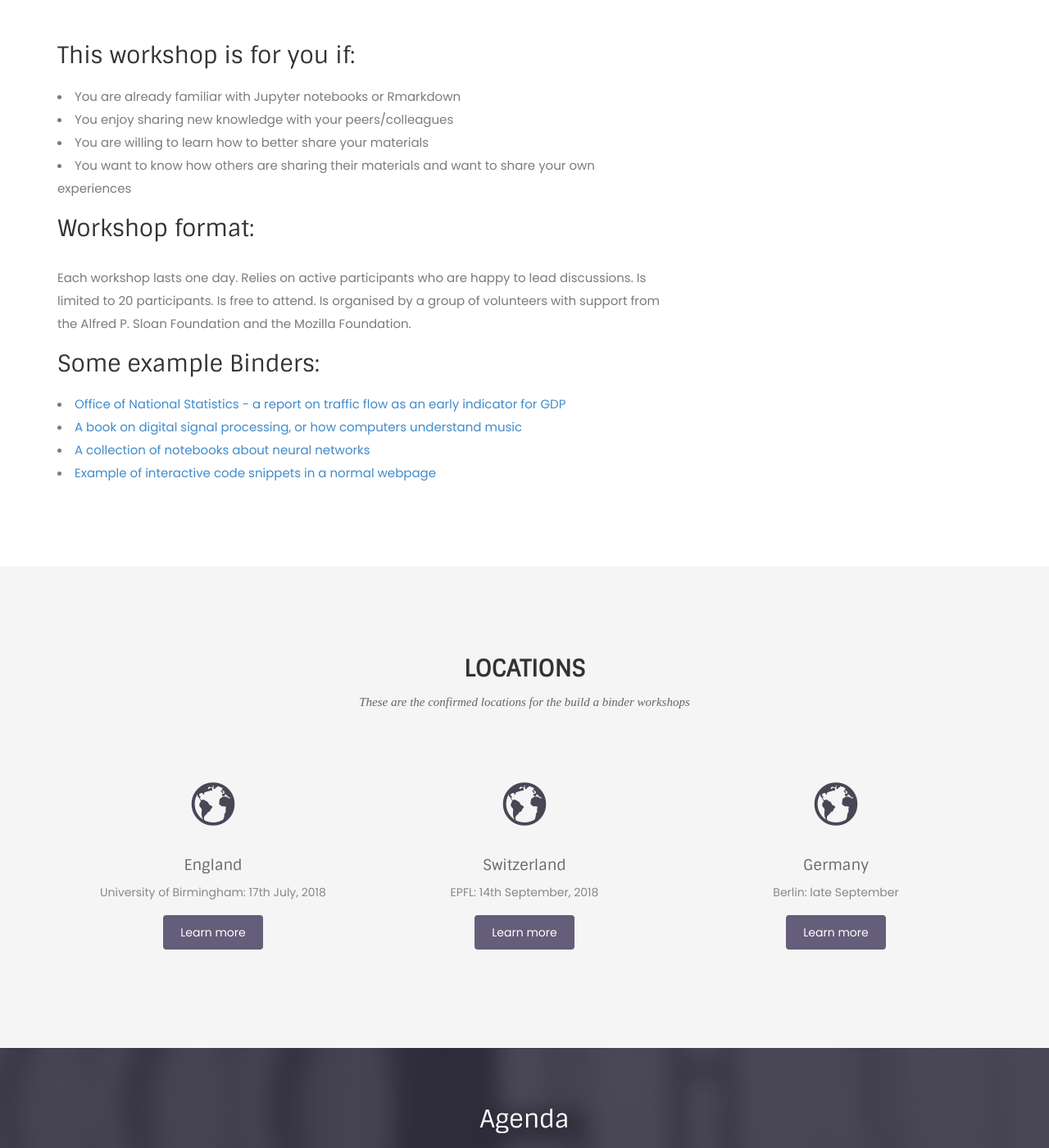
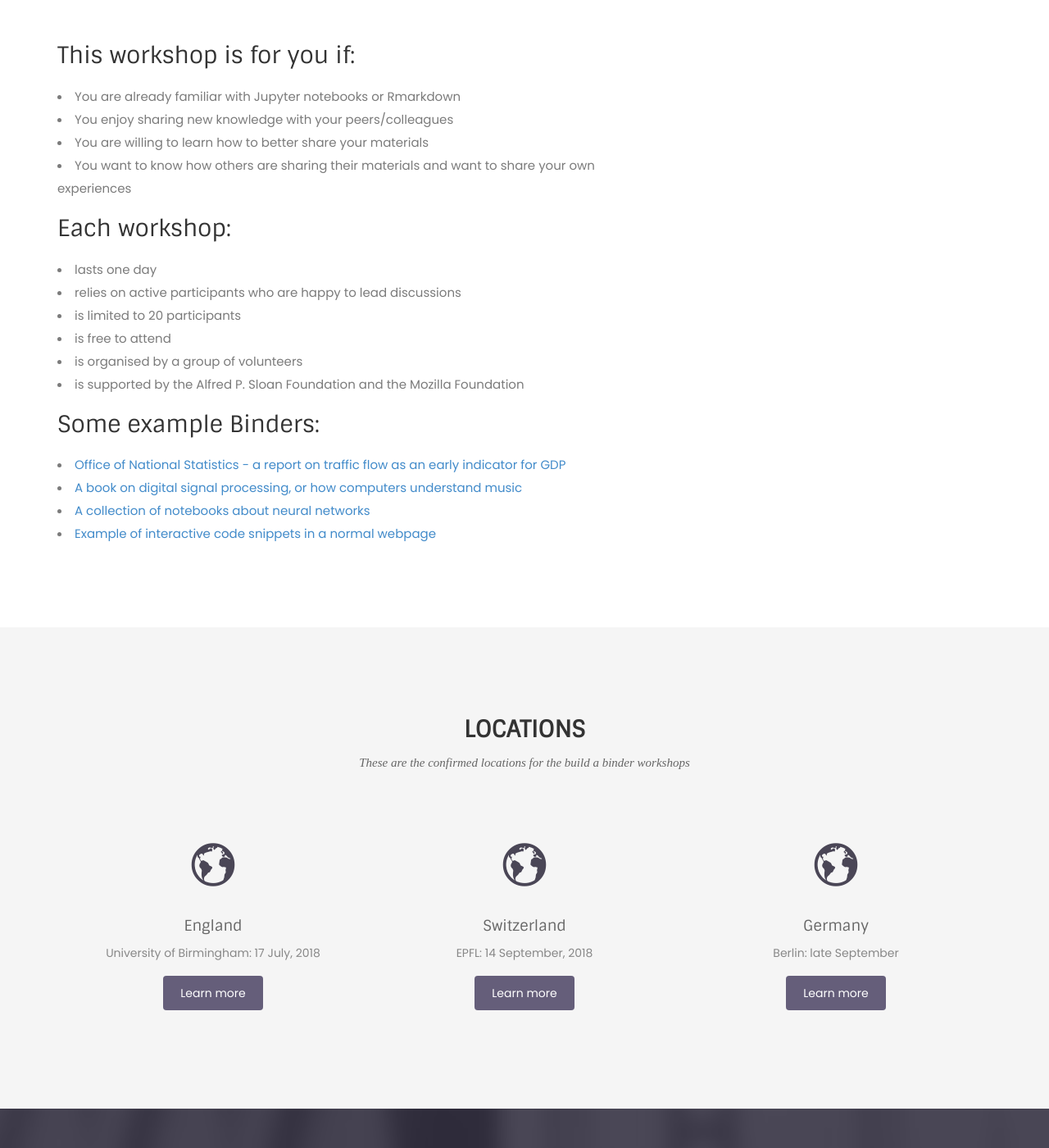
Before and after one commit to Build-a-binder/build-a-binder.github.io, a Jekyll site: the page built from index.html, in a window 1280 px wide and 1400 px high, scrolled down 1336 px. Shown: the whole window at 82% size. Built offline with Jekyll 4.4.1, drawn with Linux system fonts in a browser that asks for light colours; nearby versions of some CDN libraries; some web fonts are replaced; some of the changed lines change nothing that is shown; some of the changed text lies outside the part shown.

Commit message:
Update index.html
- Fix typo: Coffe –> Coffee
- Move times within <pre> tags for spacing of agenda
- Make small changes to content

Signed-off-by: Achintya Rao <achintya.rao@cern.ch>

```diff
--- a/index.html
+++ b/index.html
@@ -50,10 +50,16 @@
             <li>You want to know how others are sharing their materials and want to
             share your own experiences</li>
           </ul>
-          <h3>Workshop format:</h3>
-          <p>Each workshop lasts one day. Relies on active participants who are happy to lead discussions. Is limited to 20 participants. Is free to attend. Is organised by a group of volunteers with support from the Alfred P. Sloan Foundation and the Mozilla Foundation.
-          </p>
-          <H3>Some example Binders:</h3>
+          <h3>Each workshop:</h3>
+          <ul>
+            <li>lasts one day</li>
+            <li>relies on active participants who are happy to lead discussions</li>
+            <li>is limited to 20 participants</li>
+            <li>is free to attend</li>
+            <li>is organised by a group of volunteers</li>
+            <li>is supported by the Alfred P. Sloan Foundation and the Mozilla Foundation</li>
+          </ul>
+          <h3>Some example Binders:</h3>
             <ul>
               <li><a href="https://mybinder.org/v2/gh/ONSBigData/traffic_as_early_indicator/master?filepath=Report%20-%20Annual%20average%20daily%20traffic%20flow%20(AADF)%20as%20a%20correlate%20for%20GDP%20growth-Final.ipynb">Office of National Statistics - a report on traffic flow as an early indicator for GDP</a></li>
               <li><a href="https://mybinder.org/v2/gh/AllenDowney/ThinkDSP/master?filepath=code/cacophony.ipynb">A book on digital signal processing, or how computers understand music</a></li>
@@ -104,7 +110,7 @@
         <i class="ion-earth"></i>
         <h4>England</h4>
         <p>
-          University of Birmingham: 17th July, 2018
+          University of Birmingham: 17 July, 2018
         </p>
         <a href="{{ "/England/" | absolute_url }}" class="btn btn-service">Learn more</a>
       </div>
@@ -116,7 +122,7 @@
           <i class="ion-earth"></i>
           <h4>Switzerland</h4>
           <p>
-            EPFL: 14th September, 2018
+            EPFL: 14 September, 2018
           </p>
           <a href="{{ "/Switzerland/" | absolute_url }}" class="btn btn-service">Learn more</a>
         </div>
@@ -152,63 +158,63 @@
         <table>
         <tbody>
         <tr>
-          <td>9:00 - 9:15</td>
+          <td><pre>09:00 - 09:15</pre></td>
           <td>Doors open</td>
         </tr>
         <tr>
-          <td>9:15 - 9:30 </td>
+          <td><pre>09:15 - 09:30</pre></td>
           <td>Welcome, admin, safety, CoC, goal of the day</td>
         </tr>
         <tr>
-          <td>9:30 - 9:45</td>
+          <td><pre>09:30 - 09:45<pre></td>
           <td>Introduction round, who are you, what do you want to get out of this</td>
         </tr>
         <tr>
-          <td>9:45 - 10:30</td>
+          <td><pre>09:45 - 10:30<pre></td>
           <td>Introduction to binder, showcasing creative uses of binder</td>
         </tr>
         <tr>
-          <td>10:30 - 11:00 </td>
-          <td>Coffe break</td>
+          <td><pre>10:30 - 11:00<pre></td>
+          <td>Coffee break</td>
         </tr>
         <tr>
-          <td>11:00 - 12:30</td>
+          <td><pre>11:00 - 12:30<pre></td>
           <td>Zero2Binder - How to get a repository to work on mybinder.org</td>
         </tr>
         <tr>
-          <td>12:30 - 13:30</td>
+          <td><pre>12:30 - 13:30<pre></td>
           <td>Lunch </td>
         </tr>
         <tr>
-          <td>13:30 - 14:00</td>
+          <td><pre>13:30 - 14:00<pre></td>
           <td>Quiet work time - catch up on your email or chat with others</td>
         </tr>
         <tr>
-          <td>14:00 - 14:01</td>
+          <td><pre>14:00 - 14:01<pre></td>
           <td>Welcome back</td>
         </tr>
         <tr>
-          <td>14:01 - 15:15</td>
+          <td><pre>14:01 - 15:15<pre></td>
           <td>Work on your own Binder - get your own repository working on mybinder.org</td>
         </tr>
         <tr>
-          <td>15:15 - 15:45</td>
+          <td><pre>15:15 - 15:45<pre></td>
           <td>Coffee break</td>
         </tr>
         <tr>
-          <td>15:45 - 16:45</td>
+          <td><pre>15:45 - 16:45<pre></td>
           <td>TBD</td>
         </tr>
         <tr>
-          <td>16:45-17:15</td>
+          <td><pre>16:45 - 17:15<pre></td>
           <td>Cool things from today, show and tell what you worked on</td>
         </tr>
         <tr>
-          <td>17:15-17:30</td>
+          <td><pre>17:15 - 17:30<pre></td>
           <td>Wrap up, where to next?</td>
         </tr>
         <tr>
-          <td>17:30</td>
+          <td><pre>17:30        <pre></td>
           <td>Hang out if you want to.</td>
         </tr>
       </tbody>
```
